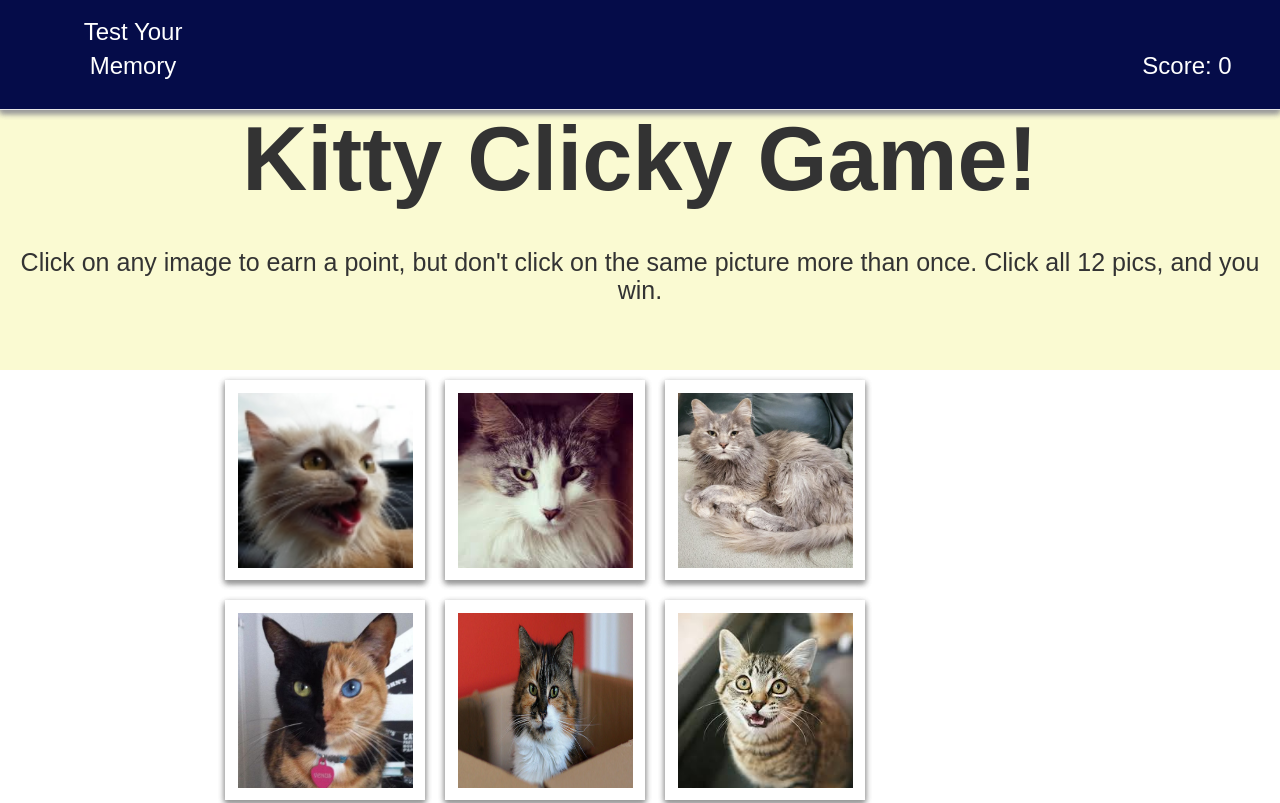
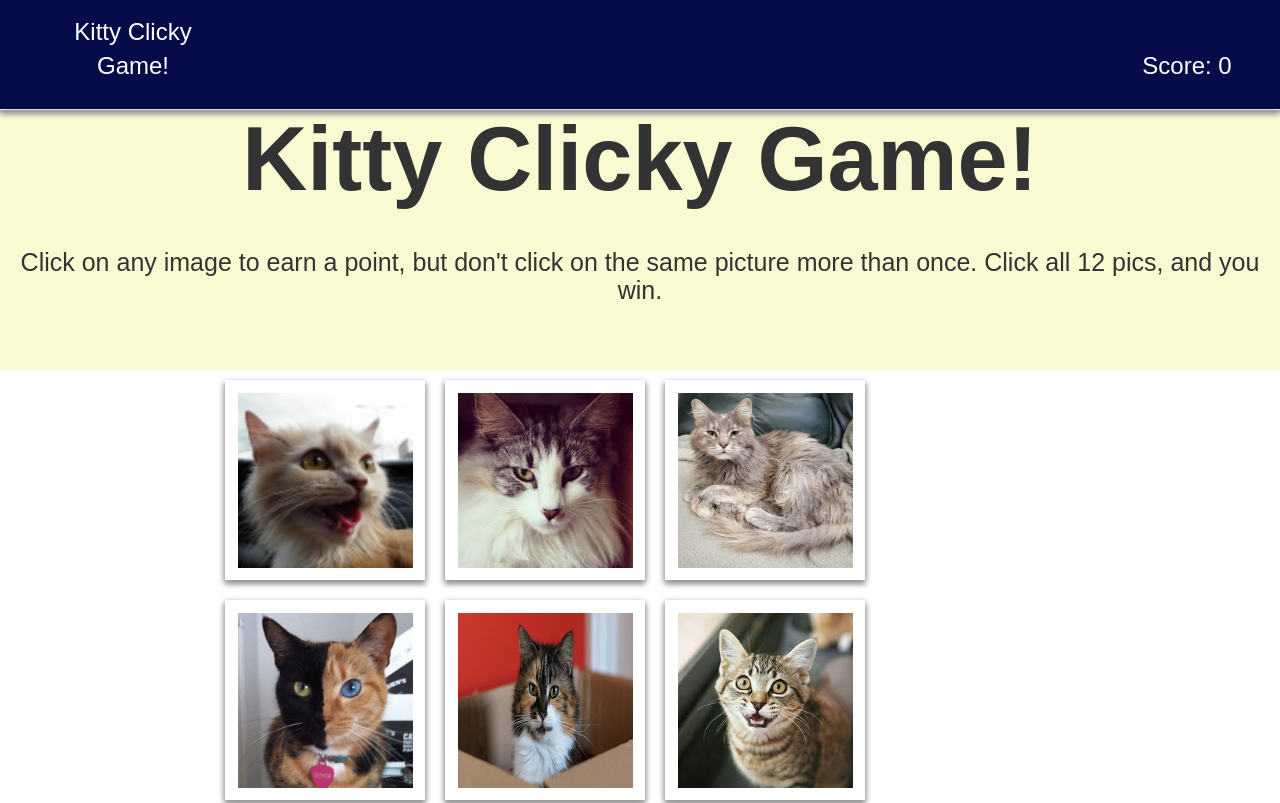
Before and after one commit to matheny130/ClickyGame, a React (Create React App) app: page / in a window 1280 px wide. Shown: the top 803 px of the page. Built offline with nearby package versions, Linux system fonts and the light colour scheme.

Commit message:
fixing some things

```diff
--- a/public/index.html
+++ b/public/index.html
@@ -21,7 +21,7 @@
       work correctly both with client-side routing and a non-root public URL.
       Learn how to configure a non-root public URL by running `npm run build`.
     -->
-    <title>React App</title>
+    <title>Kitty Clicky Game</title>
   </head>
   <body>
     <noscript>
--- a/src/components/Navbar/Navbar.js
+++ b/src/components/Navbar/Navbar.js
@@ -7,7 +7,7 @@ class Navbar extends Component {
     return (
       <nav className="navbar navbar-default navbar-fixed-top">
         <ul>
-          <li className="itemLeft">Test Your Memory</li>
+          <li className="itemLeft">Kitty Clicky Game!</li>
           <li className="itemCenter"></li>
           <li className="itemRight">Score: {this.props.score}</li>
         </ul>
```
